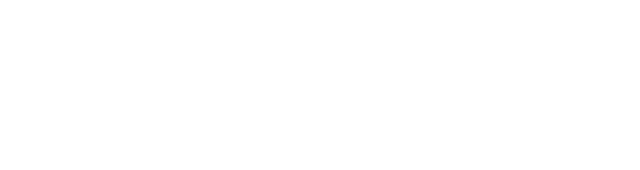
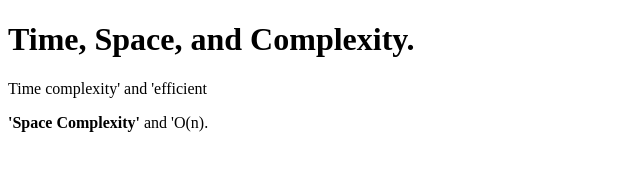
Before and after one commit to acciojob/time-and-space-complexity-rtanwar572, a website: page main.html in a window 1280 px wide. Shown: the whole page, without its empty margins (0-640 px from the left). Drawn offline with Linux system fonts and the light colour scheme.

Commit message:
created a submission

```diff
--- a/main.html
+++ b/main.html
@@ -7,6 +7,9 @@
 </head>
 
 <body>
+	<h1>Time, Space, and Complexity.</h1>
+	<p>Time complexity' and 'efficient</p>
+	<p><b>'Space Complexity'</b> and 'O(n).</p>
 	<!-- the entire body must be written by student -->
     <script type="text/javascript" src="./script.js">
 </script>
```
